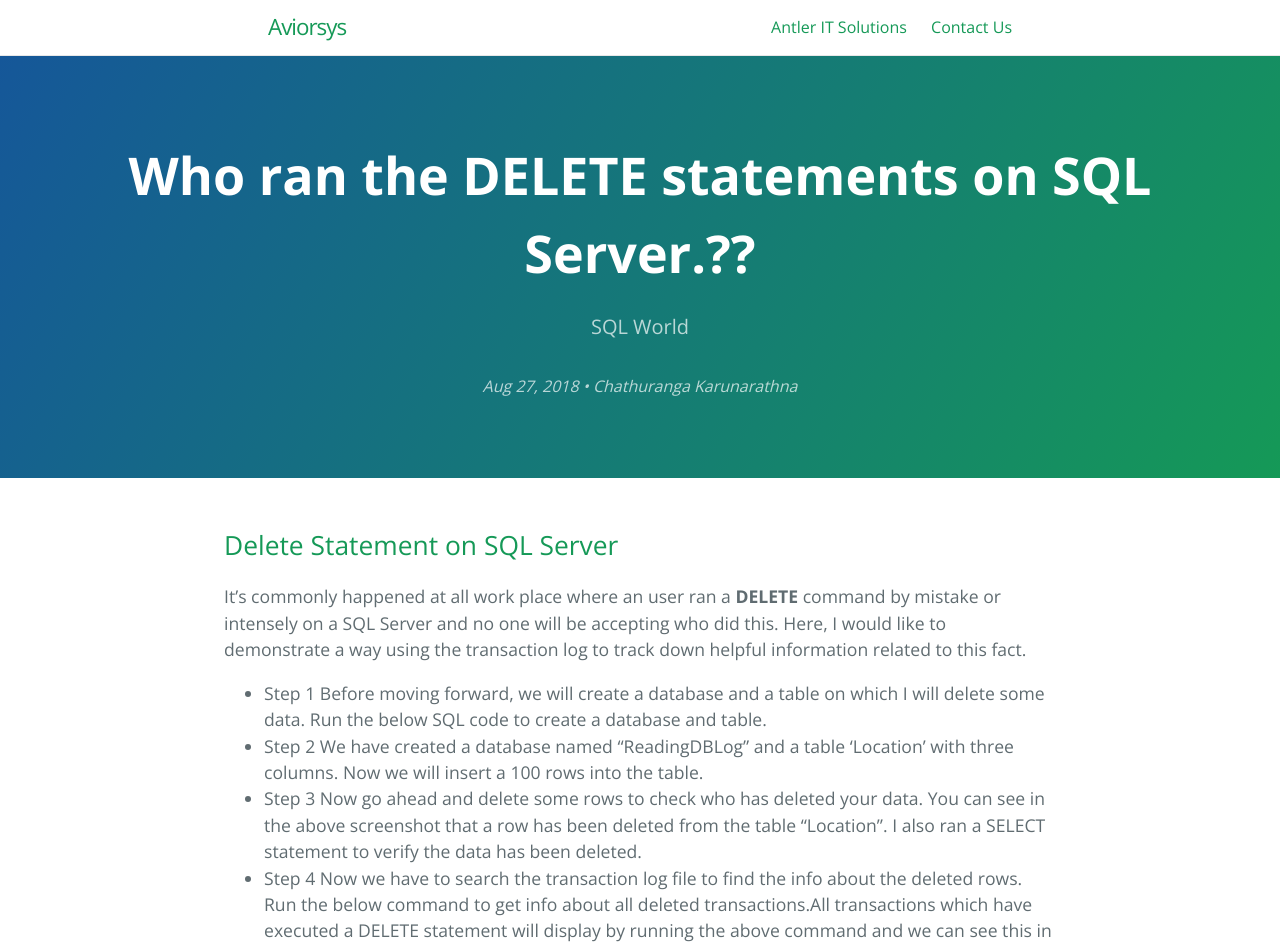
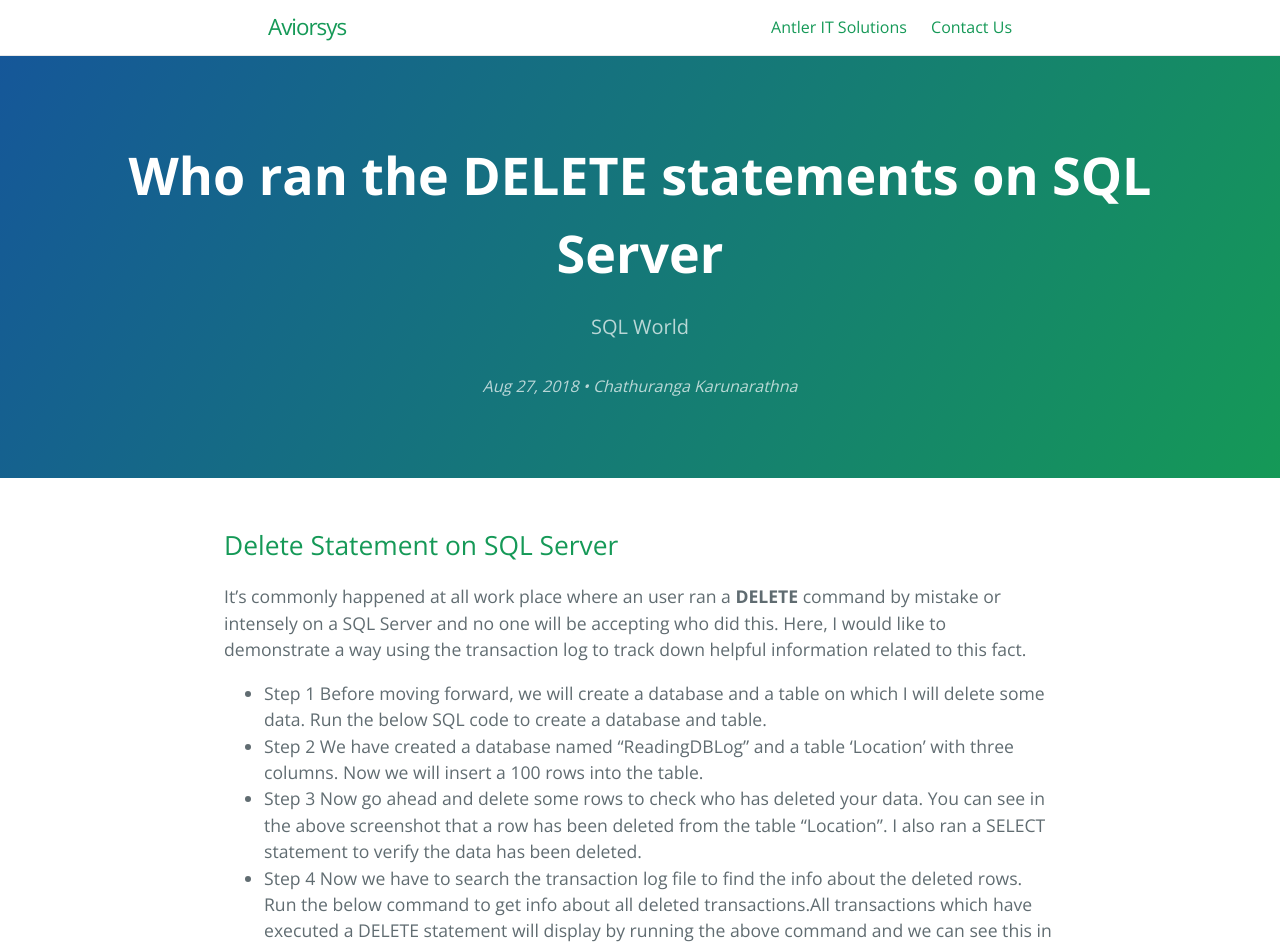
Before and after one commit to antleritsolutions/aviorsys.github.io, a Jekyll site: the page built from _posts/2018-08-27-Who-ran-the-DELETE-statements-on-SQL-Server.md, in a window 1280 px wide. Shown: the top 948 px of the page. Built offline with Jekyll 4.4.1, drawn with Linux system fonts in a browser that asks for light colours.

```diff
--- a/_posts/2018-08-27-Who-ran-the-DELETE-statements-on-SQL-Server.md
+++ b/_posts/2018-08-27-Who-ran-the-DELETE-statements-on-SQL-Server.md
@@ -1,6 +1,6 @@
 ---
 layout: post
-title: "Who ran the DELETE statements on SQL Server.??"
+title: "Who ran the DELETE statements on SQL Server"
 tagline: "SQL World"
 categories: technology
 author: "Chathuranga Karunarathna"
```
